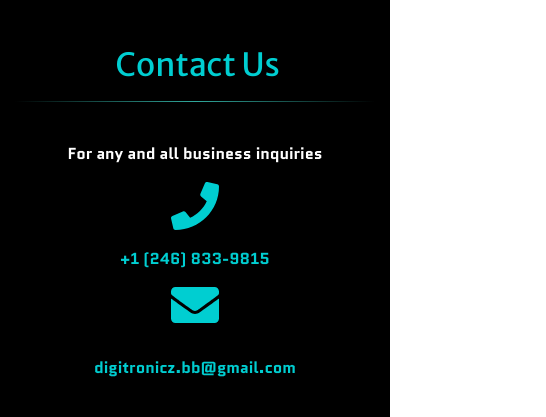
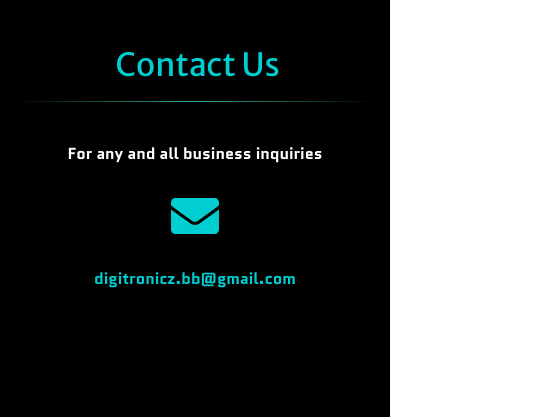
Before and after one commit to dg-griff/dgi.bb, a website with bundled scripts: page index.html in a window 390 px wide. Shown: the part 3179-3596 px from the top of the page, 546 px wide, since content can reach past the window. Built offline with nearby package versions, Linux system fonts and the light colour scheme; files whose address does not match are found by name.

Commit message:
Update index.html
Remove phone link

```diff
--- a/index.html
+++ b/index.html
@@ -231,11 +231,11 @@
           <p class="description">For any and all business inquiries</p>
         </div>
       </div>
-      <div class="row">
+<!--       <div class="row">
         <div class="col-lg-4 ml-auto text-center">
           <a href="tel:12468339815"><i class="fas fa-phone fa-3x mb-3 look"></i></a>
           <div><a href="tel:12468339815">+1 (246) 833-9815</a></div>
-
+ -->
 
 
         </div>
```
